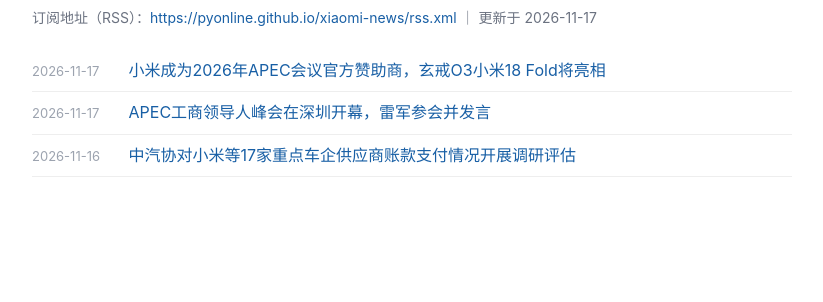
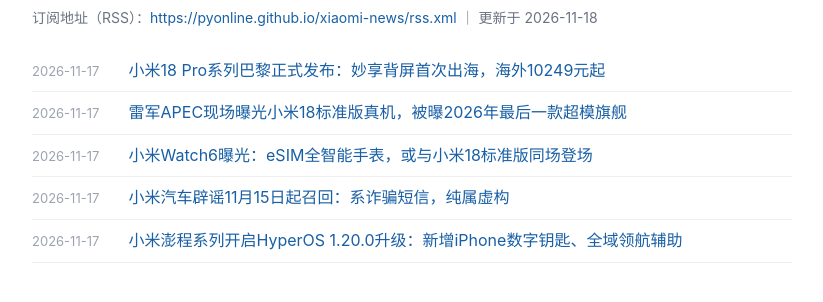
Before and after one commit to pyonline/xiaomi-news, a plain HTML site: page index.html in a window 1280 px wide. Shown: the part 72-374 px from the top of the page, without its empty margins (228-1051 px from the left). Drawn offline with Linux system fonts and the light colour scheme.

Commit message:
update index.html 2026-11-18

```diff
--- a/index.html
+++ b/index.html
@@ -18,11 +18,13 @@
 </head>
 <body>
 <h1>小米新闻 RSS</h1>
-<div class="sub">订阅地址（RSS）：<a href="https://pyonline.github.io/xiaomi-news/rss.xml">https://pyonline.github.io/xiaomi-news/rss.xml</a> ｜ 更新于 2026-11-17</div>
+<div class="sub">订阅地址（RSS）：<a href="https://pyonline.github.io/xiaomi-news/rss.xml">https://pyonline.github.io/xiaomi-news/rss.xml</a> ｜ 更新于 2026-11-18</div>
 <ul>
-        <li><span class="date">2026-11-17</span> <a href="https://www.ithome.com/1/028/044.htm">小米成为2026年APEC会议官方赞助商，玄戒O3小米18 Fold将亮相</a></li>
-        <li><span class="date">2026-11-17</span> <a href="https://www.nfnews.com/content/ry5OqQME6Z.html">APEC工商领导人峰会在深圳开幕，雷军参会并发言</a></li>
-        <li><span class="date">2026-11-16</span> <a href="https://post.smzdm.com/p/awwdmqqm/">中汽协对小米等17家重点车企供应商账款支付情况开展调研评估</a></li>
+        <li><span class="date">2026-11-17</span> <a href="https://post.smzdm.com/p/ak838gzk/">小米18 Pro系列巴黎正式发布：妙享背屏首次出海，海外10249元起</a></li>
+        <li><span class="date">2026-11-17</span> <a href="https://news.qq.com/rain/a/20261117A0C8WZ00">雷军APEC现场曝光小米18标准版真机，被曝2026年最后一款超模旗舰</a></li>
+        <li><span class="date">2026-11-17</span> <a href="https://tech.ifeng.com/c/8y7sJdpFWkA">小米Watch6曝光：eSIM全智能手表，或与小米18标准版同场登场</a></li>
+        <li><span class="date">2026-11-17</span> <a href="https://www.163.com/dy/article/LBUL284D051492LM.html">小米汽车辟谣11月15日起召回：系诈骗短信，纯属虚构</a></li>
+        <li><span class="date">2026-11-17</span> <a href="https://auto.ifeng.com/c/8y8KtaVhLqp">小米澎程系列开启HyperOS 1.20.0升级：新增iPhone数字钥匙、全域领航辅助</a></li>
 </ul>
 </body>
 </html>
```
